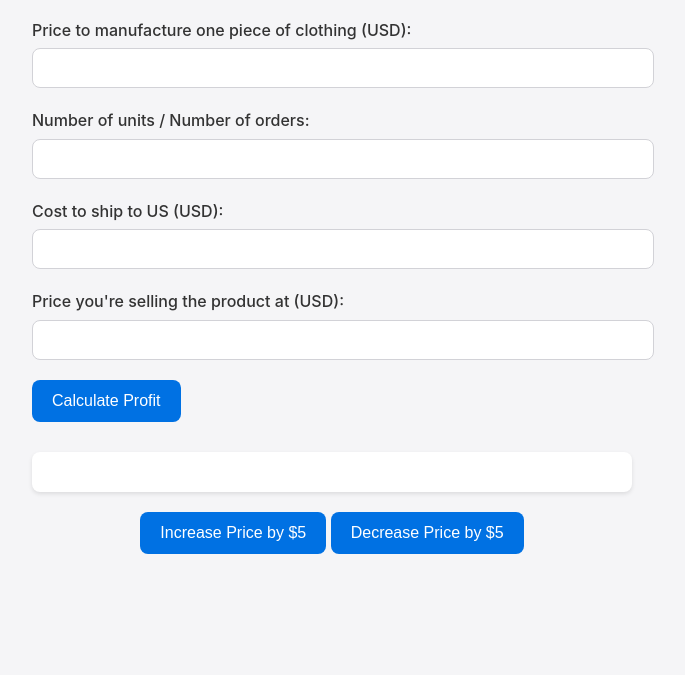
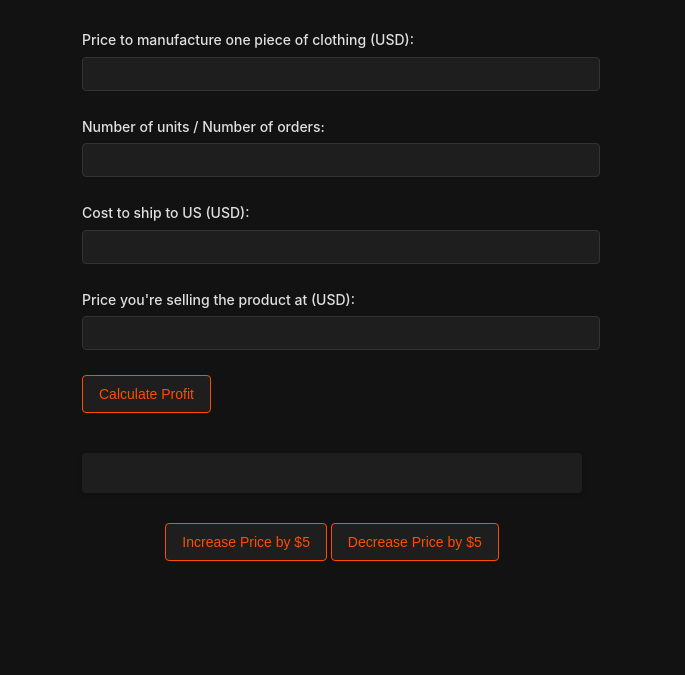
Before and after one commit to nickwechols/calcbrand, a plain HTML site: page index.html in a window 1280 px wide. Shown: the part 125-800 px from the top of the page, without its empty margins (308-993 px from the left). Drawn offline with Linux system fonts and the light colour scheme.

Commit message:
Initial commit

```diff
--- a/index.html
+++ b/index.html
@@ -8,21 +8,23 @@
         body {
             font-family: -apple-system, BlinkMacSystemFont, 'Segoe UI', Roboto, Helvetica, Arial, sans-serif;
             line-height: 1.6;
-            color: #333;
+            color: #e0e0e0;
             margin: 0;
             padding: 0;
-            background-color: #f5f5f7;
+            background-color: #121212;
+            font-size: 14px;
         }
         .container {
-            max-width: 600px;
+            max-width: 500px;
             margin: 0 auto;
-            padding: 40px 20px;
+            padding: 60px 40px;
         }
         h1 {
-            font-size: 32px;
+            font-size: 24px;
             font-weight: 600;
             text-align: center;
-            margin-bottom: 30px;
+            margin-bottom: 40px;
+            color: #FF4D00;
         }
         label {
             display: block;
@@ -31,34 +33,37 @@
         }
         input[type="number"] {
             width: 100%;
-            padding: 10px;
-            margin-bottom: 20px;
-            border: 1px solid #d2d2d7;
-            border-radius: 8px;
-            font-size: 16px;
+            padding: 8px;
+            margin-bottom: 25px;
+            border: 1px solid #333;
+            border-radius: 4px;
+            font-size: 14px;
+            background-color: #1e1e1e;
+            color: #e0e0e0;
         }
         button {
-            background-color: #0071e3;
-            color: white;
-            border: none;
-            padding: 12px 20px;
-            border-radius: 8px;
-            font-size: 16px;
+            background-color: #1e1e1e;
+            color: #FF4D00;
+            border: 1px solid #FF4D00;
+            padding: 10px 16px;
+            border-radius: 4px;
+            font-size: 14px;
             cursor: pointer;
-            transition: background-color 0.3s;
+            transition: background-color 0.3s, color 0.3s;
         }
         button:hover {
-            background-color: #0077ed;
+            background-color: #FF4D00;
+            color: #1e1e1e;
         }
         #result {
-            margin-top: 30px;
-            background-color: white;
+            margin-top: 40px;
+            background-color: #1e1e1e;
             padding: 20px;
-            border-radius: 8px;
-            box-shadow: 0 2px 4px rgba(0,0,0,0.1);
+            border-radius: 4px;
+            box-shadow: 0 2px 4px rgba(0,0,0,0.2);
         }
         .price-adjust {
-            margin-top: 20px;
+            margin-top: 30px;
             text-align: center;
         }
     </style>
@@ -128,7 +133,7 @@
             const profit = revenue - totalCost;
 
             result.innerHTML = `
-                <h2>Estimated Profit Breakdown:</h2>
+                <h2 style="font-size: 18px; color: #FF4D00;">Estimated Profit Breakdown:</h2>
                 <p>Total Product Cost: $${totalProductCost.toFixed(2)} USD (${manufactureCost.toFixed(2)} USD per unit × ${units} units)</p>
                 <p>Cost to ship to US: $${shippingToUS.toFixed(2)} USD</p>
                 <p>Shipping out products: $${shippingOutProducts.toFixed(2)} USD (${units} orders × $9 USD per order)</p>
```
